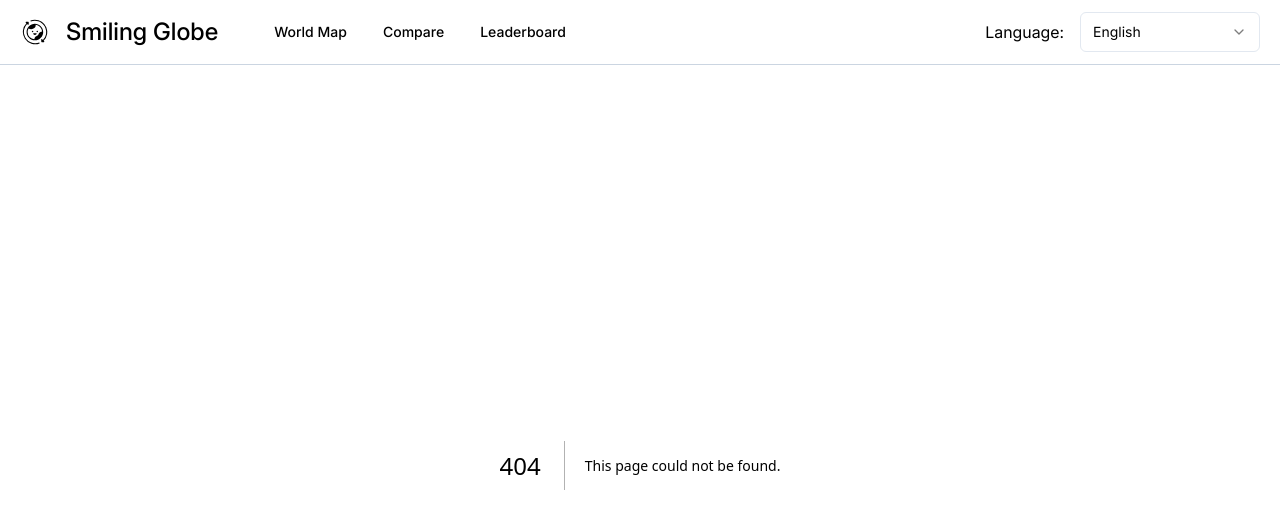
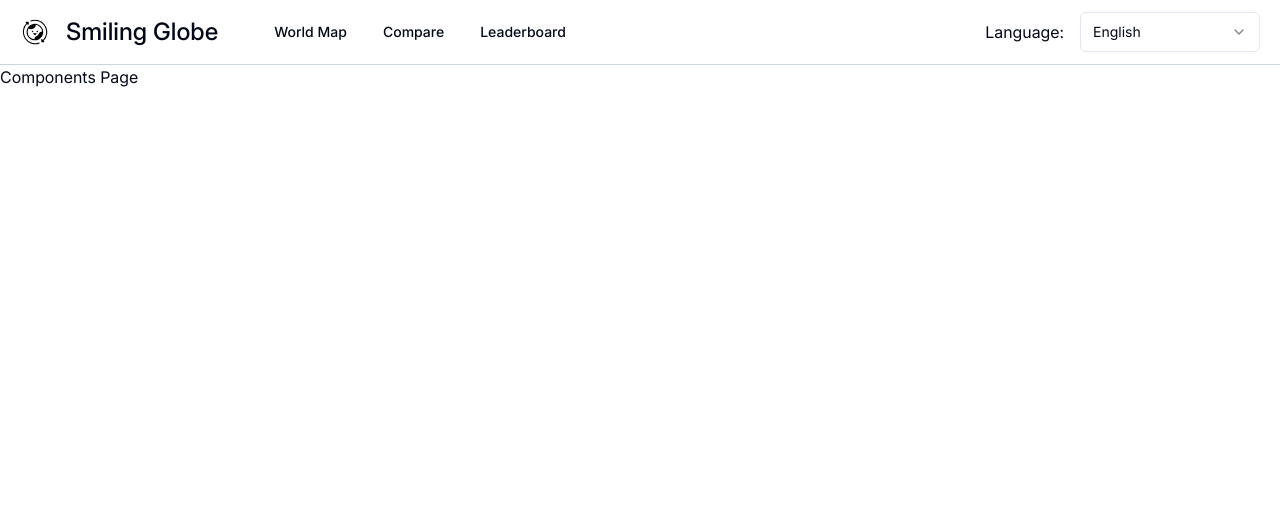
Before and after one commit to TotallyInformatik/HappinessExplorer, a Next.js app: page /componentsPage in a window 1280 px wide. Before the commit this address had no page. Shown: the top 528 px of the page. Built offline with nearby package versions, Linux system fonts and the light colour scheme.

Commit message:
Initial push to new branch

```diff
--- /dev/null
+++ b/app/componentsPage/page.tsx
@@ -0,0 +1,10 @@
+
+
+export default function Page() {
+
+  // Write code here
+
+  return <>
+   <h2>Components Page</h2>
+  </>
+}
```
